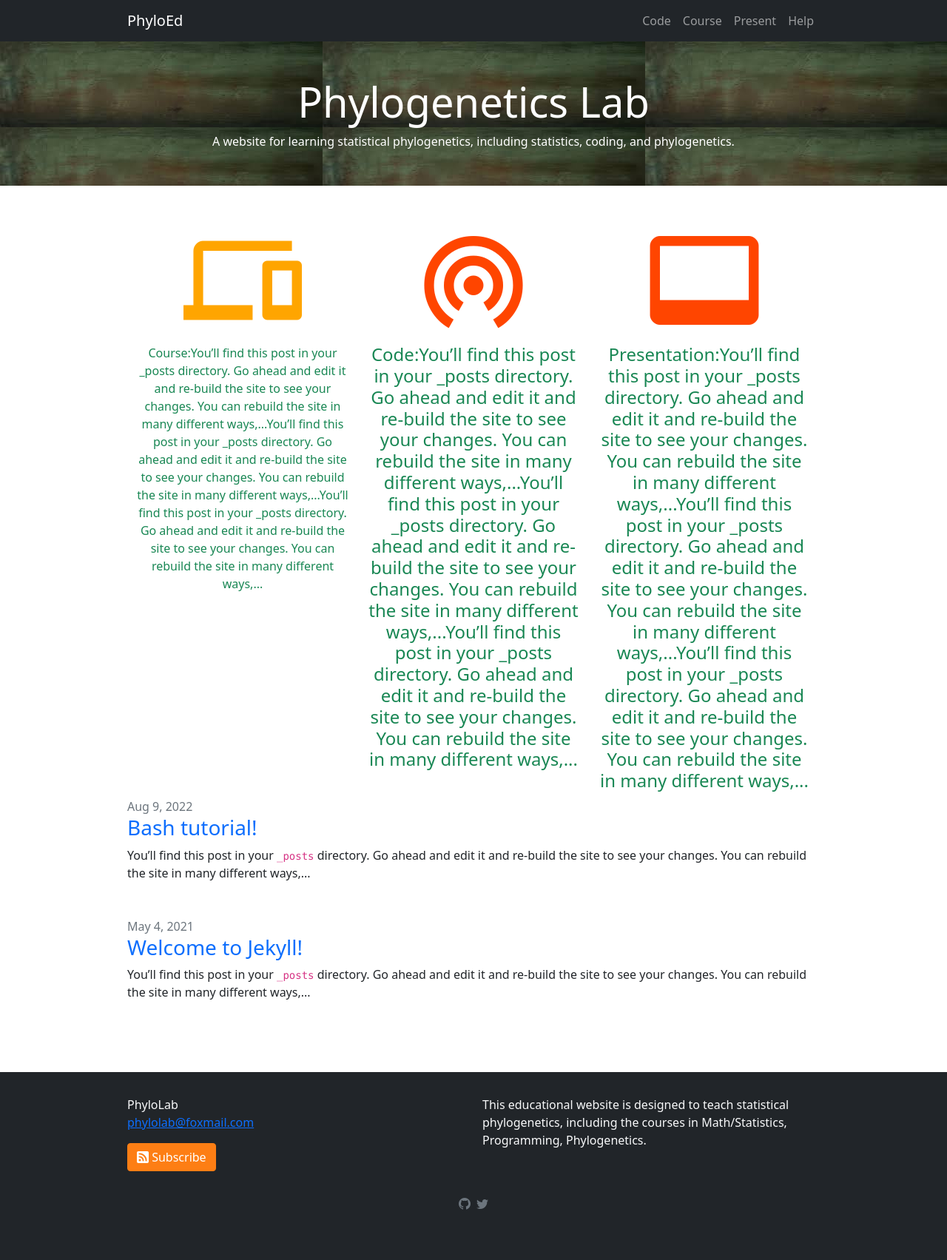
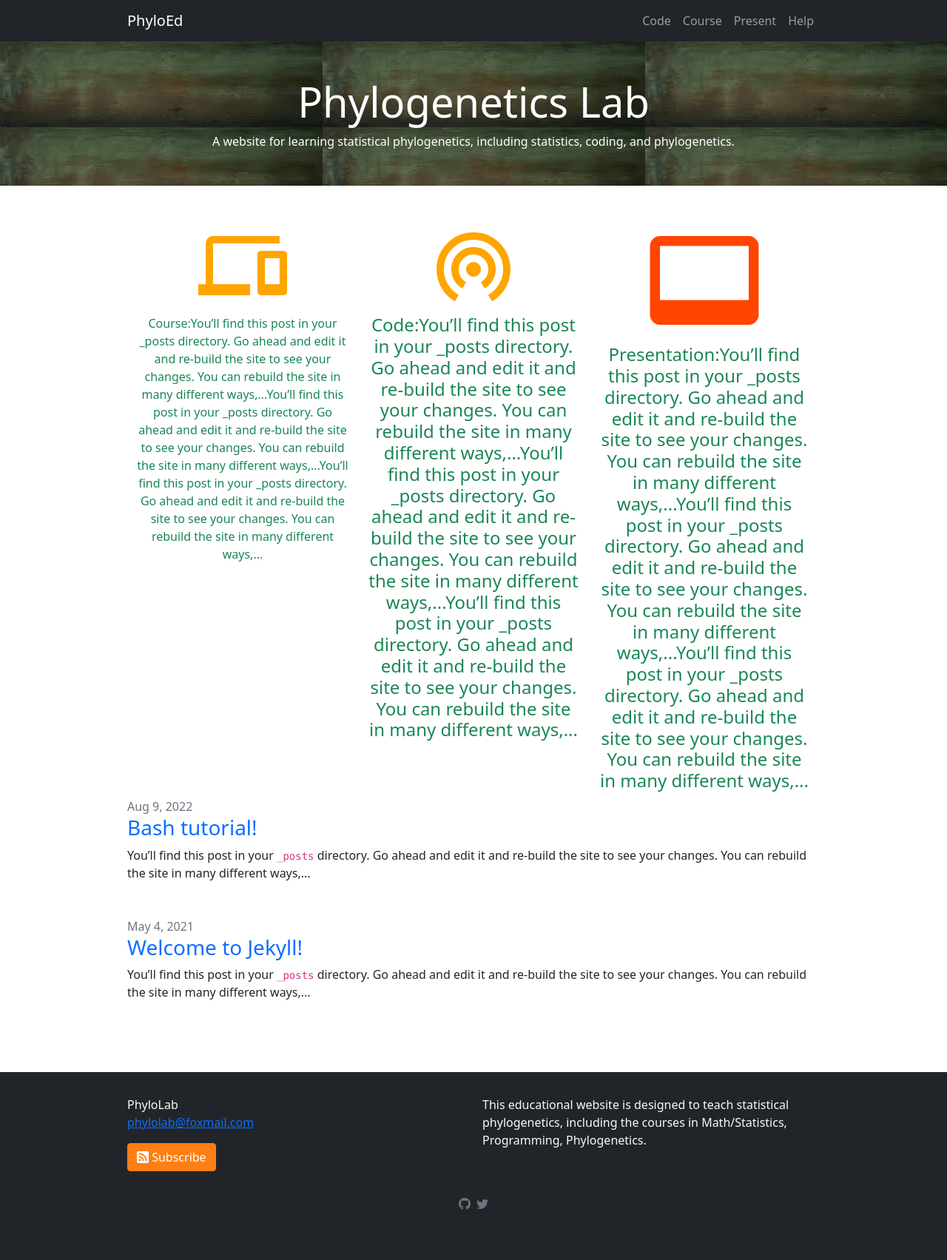
Before and after one commit to lliu1871/PhyEd, a Jekyll site: the page built from index.markdown, in a window 1280 px wide. Shown: the whole page at 74% size. Built offline with Jekyll 4.4.1, drawn with Linux system fonts in a browser that asks for light colours.

Commit message:
Update index.markdown

```diff
--- a/index.markdown
+++ b/index.markdown
@@ -8,13 +8,13 @@
   <div class="row">
     <div class="col-sm-4 text-center text-success">
       <a href="https://teach.phylolab.net/course">
-      <i class="material-icons" style="font-size:160px;color:orange;">devices</i>
+      <i class="material-icons" style="font-size:120px;color:orange;">devices</i>
       </a>
       <p>Course:You’ll find this post in your _posts directory. Go ahead and edit it and re-build the site to see your changes. You can rebuild the site in many different ways,...You’ll find this post in your _posts directory. Go ahead and edit it and re-build the site to see your changes. You can rebuild the site in many different ways,...You’ll find this post in your _posts directory. Go ahead and edit it and re-build the site to see your changes. You can rebuild the site in many different ways,...</p>
     </div>
     <div class="col-sm-4 text-center text-success">
       <a href="https://teach.phylolab.net/course">
-      <i class="material-icons" style="font-size:160px;color:orangered;">wifi_tethering</i>
+      <i class="material-icons" style="font-size:120px;color:orange;">wifi_tethering</i>
       </a>
       <h4>Code:You’ll find this post in your _posts directory. Go ahead and edit it and re-build the site to see your changes. You can rebuild the site in many different ways,...You’ll find this post in your _posts directory. Go ahead and edit it and re-build the site to see your changes. You can rebuild the site in many different ways,...You’ll find this post in your _posts directory. Go ahead and edit it and re-build the site to see your changes. You can rebuild the site in many different ways,...</h4>
     </div>
```
